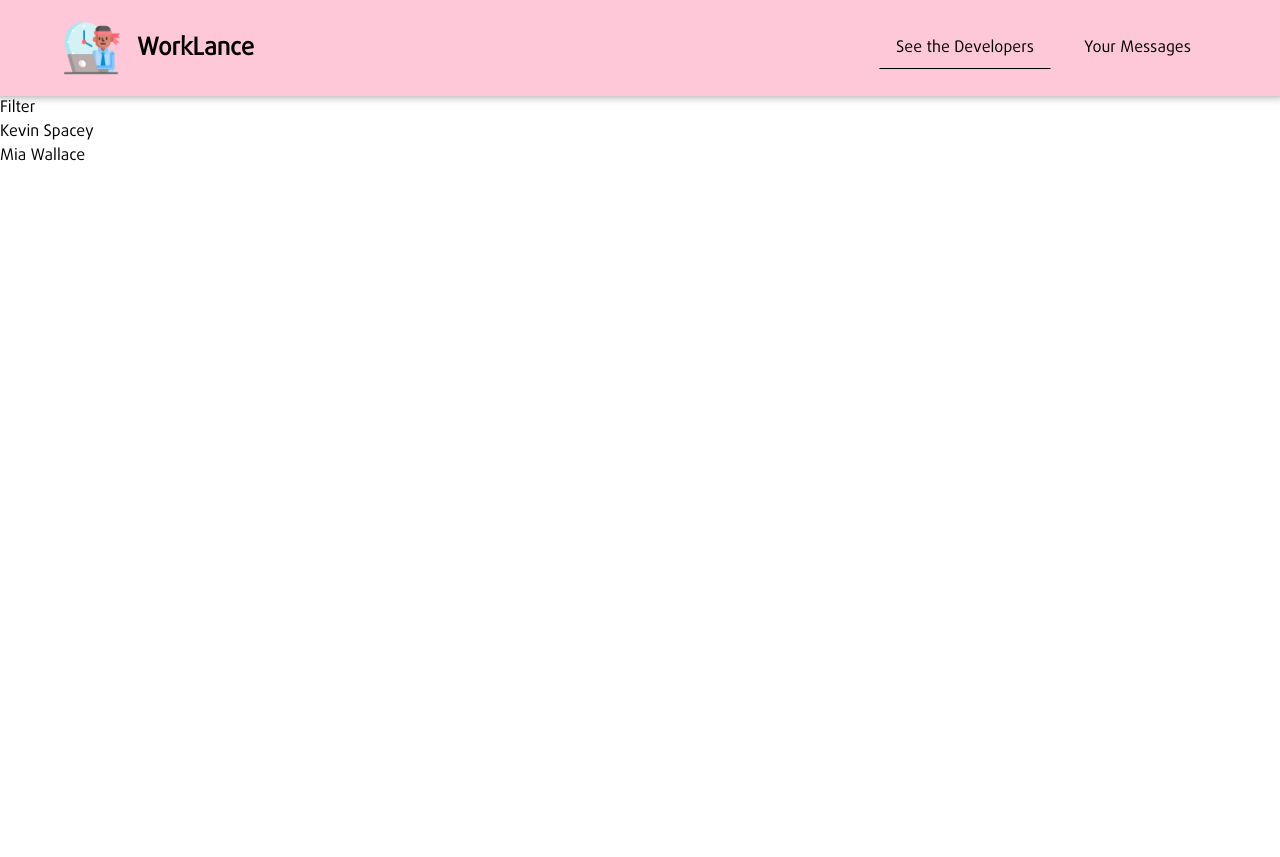
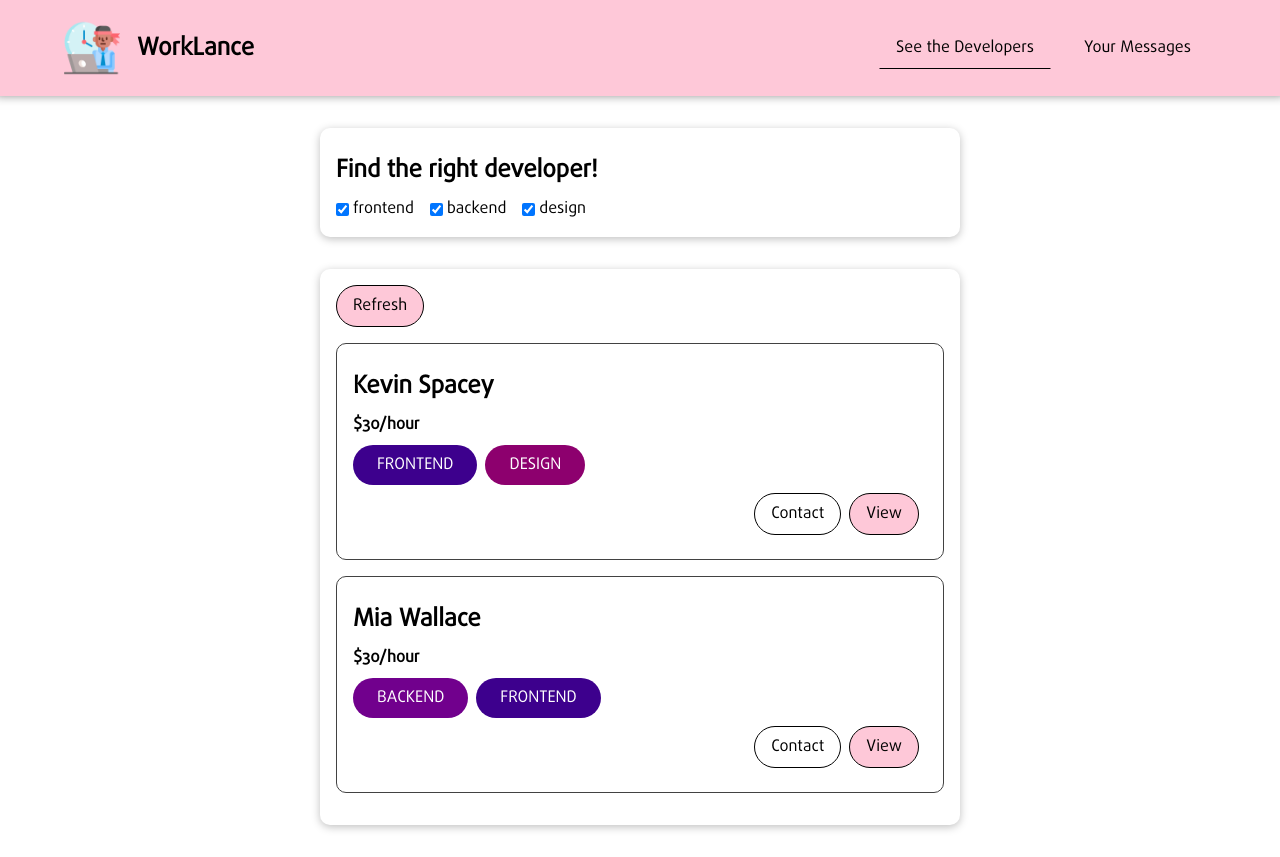
Before and after one commit to GuerillaMane/WorkLance, a Vue app: page /devs in a window 1280 px wide. Before the commit the page ends 800 px from the top, so only its background shows below. Built offline with nearby package versions, Linux system fonts and the light colour scheme.

Commit message:
developers: added filter, developer detail; created base ui comps

```diff
--- a/src/assets/styles/main.css
+++ b/src/assets/styles/main.css
@@ -24,3 +24,27 @@ body {
     flex-direction: row;
     align-items: center
 }
+
+.card {
+    border-radius: 10px;
+    box-shadow: 0 2px 8px rgba(0, 0, 0, 0.25);
+    padding: 1rem;
+    margin: 2rem auto;
+    max-width: 40rem;
+}
+
+.filter {
+    margin-right: 1rem;
+}
+
+.filter label, .filter input {
+    vertical-align: middle;
+}
+
+.filter label {
+    margin-left: 0.25rem;
+}
+
+.filter.active label {
+    font-weight: bold;
+}
--- /dev/null
+++ b/src/components/UI/BaseButton.vue
@@ -0,0 +1,69 @@
+<template>
+  <button v-if="isButton" :class="styleType">
+    <slot></slot>
+  </button>
+
+  <router-link v-else :class="styleType" :to="to">
+    <slot></slot>
+  </router-link>
+</template>
+
+<script>
+export default {
+  name: "BaseButton",
+
+  props: {
+    styleType: {
+      type: String,
+      required: false,
+      default: 'outline'
+    },
+
+    link: {
+      type: Boolean,
+      required: false,
+      default: true
+    },
+
+    to: {
+      type: String,
+      required: false,
+      default: '/'
+    }
+  }
+}
+</script>
+
+<style scoped>
+button, a {
+  text-decoration: none;
+  padding: 0.5rem 1rem;
+  font: inherit;
+  background-color: #FEC8D8;
+  border: 1px solid black;
+  color: black;
+  cursor: pointer;
+  border-radius: 30px;
+  margin-right: 0.5rem;
+}
+
+.flat {
+  background-color: transparent;
+  color: black;
+}
+
+.flat:hover, .flat:active {
+  background-color: #FEC8D8;
+}
+
+.outline {
+  background-color: #FEC8D8;
+  border: 1px solid black;
+  color: black;
+}
+
+.outline:hover, .outline:active {
+  background-color: #F692BC;
+  border: 1px solid black;
+}
+</style>
--- /dev/null
+++ b/src/components/UI/BaseCard.vue
@@ -0,0 +1,15 @@
+<template>
+  <div class="card">
+    <slot></slot>
+  </div>
+</template>
+
+<script>
+export default {
+  name: "BaseCard"
+}
+</script>
+
+<style scoped>
+
+</style>
--- /dev/null
+++ b/src/components/UI/BaseChip.vue
@@ -0,0 +1,56 @@
+<template>
+  <span class="chip" :class="styleType">
+    {{ textToUpper }}
+  </span>
+</template>
+
+<script>
+export default {
+  name: "BaseChip",
+
+  props: {
+    styleType: {
+      type: String,
+      required: false,
+      default: null
+    },
+
+    text: {
+      type: String,
+      required: true
+    }
+  },
+
+  computed: {
+    textToUpper() {
+      return this.text.toUpperCase();
+    }
+  }
+}
+</script>
+
+<style scoped>
+.chip {
+  background-color: #ccc;
+  color: #424242;
+  border-radius: 25px;
+  padding: 0.5rem 1.5rem;
+  display: inline-block;
+  margin-right: 0.5rem;
+}
+
+.frontend {
+  background-color: #3d008d;
+  color: white;
+}
+
+.backend {
+  background-color: #71008d;
+  color: white;
+}
+
+.design {
+  background-color: #8d006e;
+  color: white;
+}
+</style>
--- a/src/components/developers/DeveloperDetail.vue
+++ b/src/components/developers/DeveloperDetail.vue
@@ -1,13 +1,63 @@
 <template>
-  <div></div>
+  <section>
+    <base-card>
+      <h2>{{ fullname }}</h2>
+      <h3>${{ selectedDev.rate }}/hour</h3>
+    </base-card>
+  </section>
+
+  <section>
+    <base-card>
+      <base-chip v-for="area in selectedDev.areas" :key="area" :styleType="area" :text="area"></base-chip>
+      <p>{{ selectedDev.description }}</p>
+    </base-card>
+  </section>
+
+  <section>
+    <base-card>
+      <header>
+        <h2>Are you interested? Reach out now!</h2>
+        <base-button link :to="contactLink" styleType="outline">Contact!</base-button>
+      </header>
+      <router-view></router-view>
+    </base-card>
+  </section>
 </template>
 
 <script>
 export default {
-  name: "DeveloperDetail"
+  name: "DeveloperDetail",
+
+  props: ['id'],
+
+  data() {
+    return {
+      selectedDev: null,
+    };
+  },
+
+  computed: {
+    fullname() {
+      return this.selectedDev.firstname + ' ' + this.selectedDev.lastname;
+    },
+
+    contactLink() {
+      return this.$route.path + '/' + this.id + '/contact';
+    }
+  },
+
+  created() {
+    this.selectedDev = this.$store.getters['devs/getDevelopers'].find(dev => dev.id === this.id);
+  }
 }
 </script>
 
 <style scoped>
+.card > * {
+  margin: 0.5rem;
+}
 
+header * {
+  margin: 1rem 0.5rem;
+}
 </style>
--- /dev/null
+++ b/src/components/developers/DeveloperFilter.vue
@@ -0,0 +1,51 @@
+<template>
+  <base-card>
+    <h2>Find the right developer!</h2>
+    <span class="filter" v-for="area in areas" :key="area">
+      <input type="checkbox" :id="area" checked v-model="filters[area]" @change="setFilter">
+      <label :for="area">{{ area }}</label>
+    </span>
+  </base-card>
+</template>
+
+<script>
+export default {
+  name: "DeveloperFilter",
+
+  data() {
+    return {
+      filters: {}
+    };
+  },
+
+  computed: {
+    areas() {
+      return this.$store.getters['devs/getAreas'];
+    }
+  },
+
+  mounted() {
+    this.initFilters();
+    this.setFilter();
+  },
+
+  methods: {
+    initFilters() {
+      this.areas.forEach(key => {
+        this.filters[key] = true;
+      });
+    },
+
+    setFilter() {
+      let filterList = Object.keys(this.filters).filter(key => this.filters[key]);
+      this.$emit('update-filter', filterList);
+    }
+  }
+}
+</script>
+
+<style scoped>
+h2 {
+  margin: 0.5rem 0;
+}
+</style>
--- /dev/null
+++ b/src/components/developers/DeveloperItem.vue
@@ -0,0 +1,51 @@
+<template>
+  <li>
+    <h3>{{ fullname }}</h3>
+    <h4>${{ rate }}/hour</h4>
+    <div>
+      <base-chip v-for="area in areas" :key="area"
+                 :styleType="area" :text="area"></base-chip>
+    </div>
+
+    <div class="actions">
+      <base-button link styleType="flat" :to="{path: `/devs/${id}/contact`}">Contact</base-button>
+      <base-button link :to="{path: `/devs/${id}`}">View</base-button>
+    </div>
+  </li>
+</template>
+
+<script>
+export default {
+  name: "DeveloperItem",
+
+  props: ['id', 'firstname', 'lastname', 'rate', 'areas'],
+
+  computed: {
+    fullname() {
+      return this.firstname + ' ' + this.lastname;
+    }
+  }
+}
+</script>
+
+<style scoped>
+li {
+  margin: 1rem 0;
+  border: 1px solid #424242;
+  border-radius: 10px;
+  padding: 1rem;
+}
+
+h3 {
+  font-size: 1.5rem;
+}
+
+h3, h4, div {
+  margin: 0.5rem 0;
+}
+
+.actions {
+  display: flex;
+  justify-content: flex-end;
+}
+</style>
--- a/src/components/developers/DeveloperList.vue
+++ b/src/components/developers/DeveloperList.vue
@@ -1,32 +1,73 @@
 <template>
-  <section>Filter</section>
+  <section>
+    <developer-filter @update-filter="updateFilters"></developer-filter>
+  </section>
 
   <section>
-    <ul v-if="isDevelopers">
-      <li v-for="dev in developers" :key="dev.id">
-        {{ dev.firstName + ' ' + dev.lastName }}
-      </li>
-    </ul>
-    <h4 v-else>No devs found...</h4>
+    <base-card>
+      <div class="controls">
+        <base-button>Refresh</base-button>
+      </div>
+
+      <ul v-if="isDevelopers">
+        <developer-item v-for="dev in filteredDevelopers" :key="dev.id"
+                        v-bind="dev"></developer-item>
+      </ul>
+      <h4 v-else>No devs found...</h4>
+    </base-card>
   </section>
 </template>
 
 <script>
+import DeveloperFilter from "./DeveloperFilter";
+import DeveloperItem from "./DeveloperItem";
+
 export default {
   name: "DevelopersList",
 
+  components: {DeveloperFilter, DeveloperItem},
+
+  data() {
+    return {
+      activeFilters: [],
+    };
+  },
+
   computed: {
-    developers() {
-      return this.$store.getters['devs/getDevelopers'];
+    filteredDevelopers() {
+      const devs = this.$store.getters['devs/getDevelopers'];
+      return devs.filter(dev => {
+        return this.activeFilters.some(key => dev.areas.includes(key))
+      });
     },
 
     isDevelopers() {
-      return this.developers.length > 0;
+      return this.filteredDevelopers.length > 0;
+    }
+  },
+
+  methods: {
+    updateFilters(filters) {
+      this.activeFilters = filters;
     }
   }
 }
 </script>
 
 <style scoped>
+ul {
+  list-style: none;
+  margin: 0;
+  padding: 0;
+}
 
+h4 {
+  text-align: center;
+  margin: 1rem;
+}
+
+.controls {
+  display: flex;
+  justify-content: space-between;
+}
 </style>
--- a/src/router/index.js
+++ b/src/router/index.js
@@ -18,6 +18,7 @@ const router = createRouter({
       path: '/devs/:id',
       name: 'Developer Detail',
       component: () => import('../components/developers/DeveloperDetail'),
+      props: true,
       children: [
         {
           path: 'contact',
--- a/src/store/devsModule.js
+++ b/src/store/devsModule.js
@@ -6,25 +6,27 @@ export default {
       developers: [
         {
           id: 'c1',
-          firstName: 'Kevin',
-          lastName: 'Spacey',
+          firstname: 'Kevin',
+          lastname: 'Spacey',
           areas: ['frontend', 'design'],
           description:
               "Hey :) I'm Kevin and I've worked as a freelance web developer for years. " +
               "Let me help you with your project!!!",
-          hourlyRate: 30
+          rate: 30
         },
         {
           id: 'c2',
-          firstName: 'Mia',
-          lastName: 'Wallace',
+          firstname: 'Mia',
+          lastname: 'Wallace',
           areas: ['backend', 'frontend'],
           description:
               'I am Mia and as a senior full-stack developer in a big tech company, ' +
               'I can help you get your project done in a couple of days.',
-          hourlyRate: 30
+          rate: 30
         }
-      ]
+      ],
+
+      areas: ['frontend', 'backend', 'design']
     };
   },
 
@@ -33,7 +35,9 @@ export default {
       return state.developers;
     },
 
-
+    getAreas(state) {
+      return state.areas;
+    }
   },
 
   mutations: {},
```
Also changed, not shown: src/components/layout/TheFooter.vue (added, +13 -0 lines), src/main.js (+8 -0 lines).
